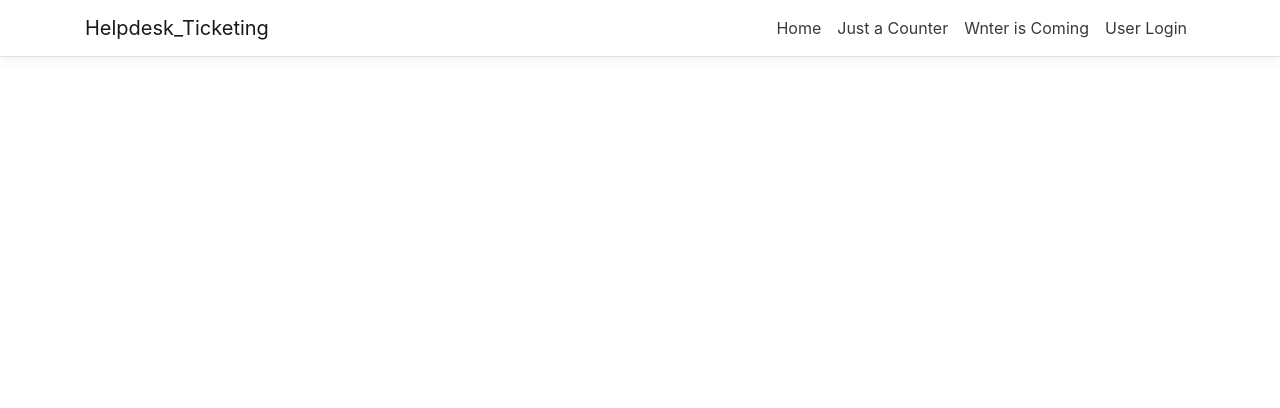
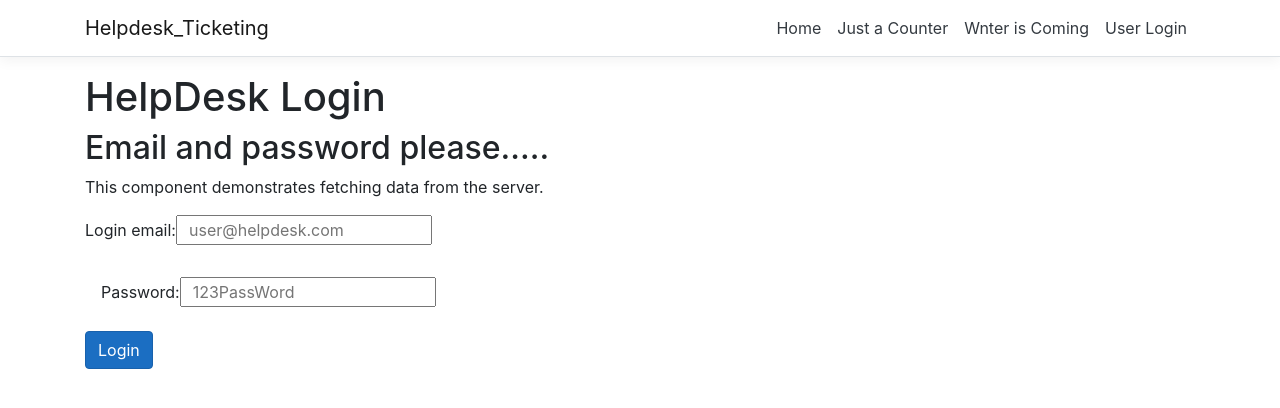
Before and after one commit to castillocarlosr/HelpDeskSupport, a React (Create React App) app in the folder Helpdesk-Ticketing/ClientApp/: page /login-view in a window 1280 px wide. Shown: the top 408 px of the page. Built offline with nearby package versions, Linux system fonts and the light colour scheme.

Commit message:
got all login and register controller and models implemented.  Just need from react js file to talk to back asp.net model-controller

```diff
--- a/Helpdesk-Ticketing/ClientApp/src/App.js
+++ b/Helpdesk-Ticketing/ClientApp/src/App.js
@@ -4,6 +4,7 @@ import { Layout } from './components/Layout';
 import { Home } from './components/Home';
 import { FetchData } from './components/FetchData';
 import { Counter } from './components/Counter';
+import { LoginView } from './components/LoginView';
 
 import './custom.css'
 
@@ -16,6 +17,7 @@ export default class App extends Component {
         <Route exact path='/' component={Home} />
         <Route path='/counter' component={Counter} />
         <Route path='/fetch-data' component={FetchData} />
+        <Route path='/login-view' component={LoginView} />
       </Layout>
     );
   }
--- a/Helpdesk-Ticketing/ClientApp/src/components/FetchData.js
+++ b/Helpdesk-Ticketing/ClientApp/src/components/FetchData.js
@@ -17,7 +17,7 @@ export class FetchData extends Component {
       <table className='table table-striped' aria-labelledby="tabelLabel">
         <thead>
           <tr>
-            <th>Date</th>
+            <th>Date Long</th>
             <th>Temp. (C)</th>
             <th>Temp. (F)</th>
             <th>Summary</th>
--- a/Helpdesk-Ticketing/ClientApp/src/components/LoginView.js
+++ b/Helpdesk-Ticketing/ClientApp/src/components/LoginView.js
@@ -6,21 +6,96 @@ export class LoginView extends Component {
     constructor(props) {
         super(props);
         this.state = { login: [], loading: true };
+        //this.state = { email: "", password: "" };
     }
+    /*
+    static renderLoginView(login) {
+        return (
+            <form class="form-inline">
+                <header class="form-group mb-2">
+                    <label for="staticEmail2" class="sr-only">Login Email:</label>
+                    <input type="text" readonly class="form-control-plaintext" id="staticEmail2" value="user@helpticket.com">
+                </header>
+                <header class="form-group mx-sm-3 mb-2">
+                    <label for="inputPassword2" class="sr-only">Password</label>
+                    <input type="password" class="form-control" id="inputPassword2" placeholder="Password">
+                </header>
+                    <button type="submit" class="btn btn-primary mb-2">Confirm identity</button>
+            </form>
+            );
+    }
+    */
+    /*
+    validateForm() {
+        return this.state.email.length > 0 && this.state.password.length > 0;
+    }
+    handleChange = event => {
+        this.setState({
+            [event.target.id]: event.target.value
+        });
+    }
+    handleSubmit = event => {
+        event.preventDefault();
+                }
+                */
+    render() {
+        return (
 
-//Fill in somtheing here....
-    //I have an idea.  Save working controllers and models at this point
-    // then finish js after dinner
+            <div class="">
+                <h1 id="tabelLabel" >HelpDesk Login</h1>
+                <h2>Email and password please.....</h2>
+                <p>This component demonstrates fetching data from the server.</p>
 
-    render() {
-        <p>fdsafasd</p>
+                {LoginView}
+                <form method="post">
+                    <div class="form-group">
+                        <label asp-for="Email" class="form-group">Login email: </label>
+                        <input class="form-group" asp-for="Email" placeholder="  user@helpdesk.com"/>
+                        <h5 asp-validation-for="Email"></h5>
+                    </div>
+                    <div class="form-group mx-sm-3 mb-2">
+                        <label for="Password" class="form-group">Password: </label>
+                        <input class="form-group" asp-for="Password" placeholder="  123PassWord"/>
+                    </div>
+                </form>
+                <button className="btn btn-primary" >Login</button>
+            </div>
 
-        return (
+            /*
             <div>
-                <h1 id="tabelLabel" >Login Something</h1>
-                <p>This component demonstrates fetching data from the server.</p>
-                {contents}
+                <h1>HelpDesk Login</h1>
             </div>
+            */
+            /*
+            <div className="Login">
+                <form onSubmit={this.handleSubmit}>
+                    <FormGroup controlId="email" bsSize="large">
+                        <ControlLabel>Email</ControlLabel>
+                        <FormControl
+                            autoFocus
+                            type="email"
+                            value={this.state.email}
+                            onChange={this.handleChange}
+                        />
+                    </FormGroup>
+                    <FormGroup controlId="password" bsSize="large">
+                        <ControlLabel>Password</ControlLabel>
+                        <FormControl
+                            value={this.state.password}
+                            onChange={this.handleChange}
+                            type="password"
+                        />
+                    </FormGroup>
+                    <Button
+                        block
+                        bsSize="large"
+                        disabled={!this.validateForm()}
+                        type="submit"
+                    >Login
+                    </Button>
+                </form>
+            </div>
+            */
         );
     }
 }
--- a/Helpdesk-Ticketing/ClientApp/src/components/NavMenu.js
+++ b/Helpdesk-Ticketing/ClientApp/src/components/NavMenu.js
@@ -40,7 +40,7 @@ export class NavMenu extends Component {
                   <NavLink tag={Link} className="text-dark" to="/fetch-data">Wnter is Coming</NavLink>
                 </NavItem>
                 <NavItem>
-                  <NavLink tag={Link} className="text-dark" to="/loginview">User Login</NavLink>
+                  <NavLink tag={Link} className="text-dark" to="/login-view">User Login</NavLink>
                 </NavItem>
               </ul>
             </Collapse>
```
